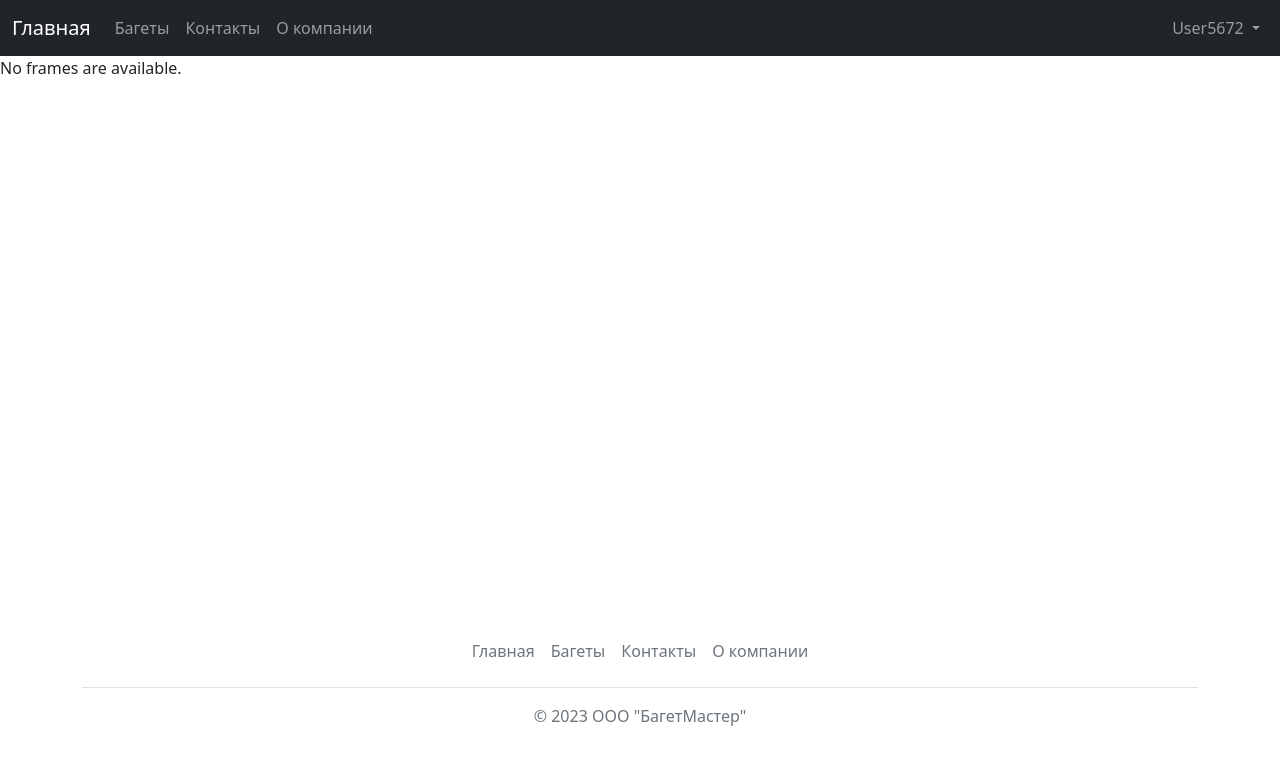
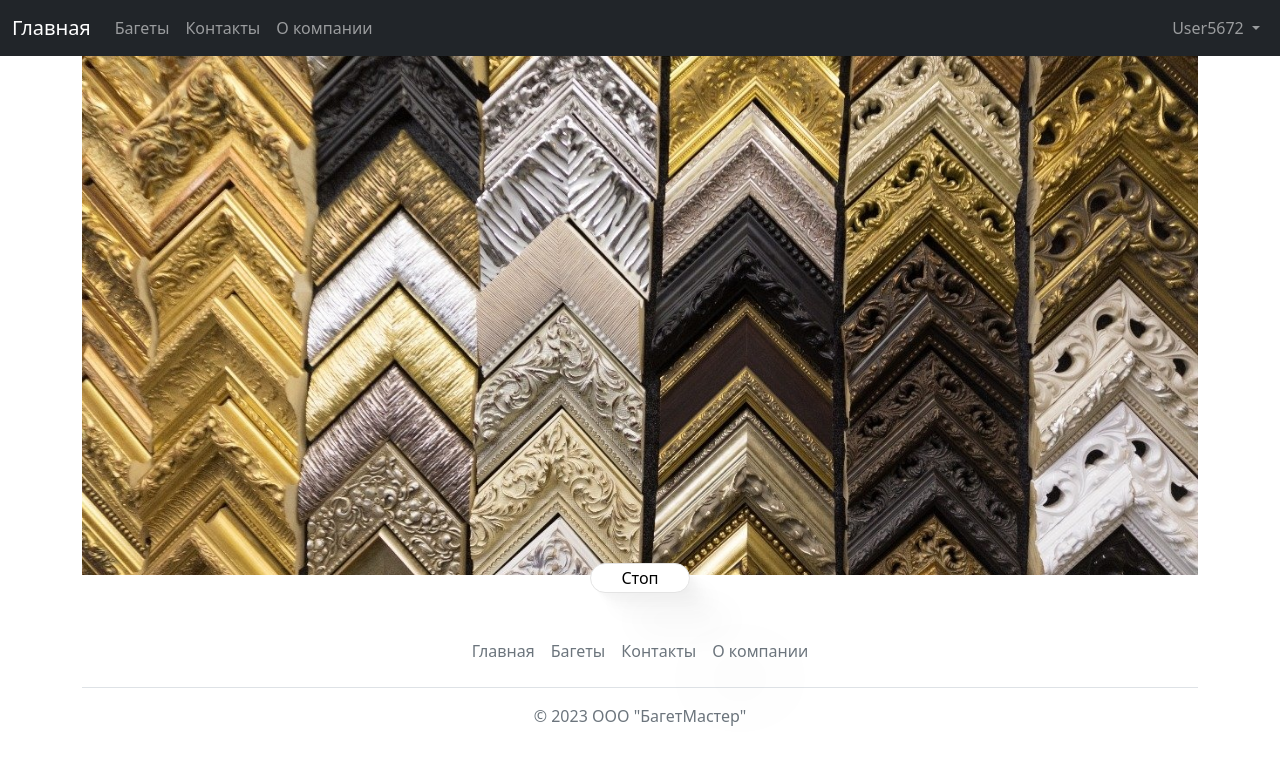
Before and after one commit to robz-tirtlib/framing-workshop, a Django app: page / in a window 1280 px wide. Shown: the top 765 px of the page. Run offline with Django 4.2, Linux system fonts and the light colour scheme; data that the repository does not hold is empty.

Commit message:
feat: slider on main page

```diff
--- /dev/null
+++ b/workshop/static/css/slider.css
@@ -0,0 +1,61 @@
+#slides{
+	position: relative;
+	height: 100%;
+	padding: 0px;
+	margin: 0px;
+	list-style-type: none;
+}
+
+.slide{
+	position: absolute;
+	left: 0px;
+	top: 0px;
+	width: 100%;
+	height: 100%;
+	opacity: 0;
+	z-index: 1;
+
+	-webkit-transition: opacity 1s;
+	-moz-transition: opacity 1s;
+	-o-transition: opacity 1s;
+	transition: opacity 1s;
+}
+
+.showing{
+	opacity: 1;
+	z-index: 2;
+}
+
+
+
+/*
+*/
+
+
+.buttons{
+	display: flex;
+
+	justify-content: center;
+	z-index: 10;
+	button {
+	  background: white;
+	  color: black;
+	  border: none;
+	  border-radius:15px;
+	  position: relative;
+	  padding: 2px 8px 2px;
+	  min-width: 100px;
+	  top: -12px;
+	  z-index: inherit;
+
+
+	  border: 1px solid rgb(228, 228, 228);
+	  box-shadow:
+		2.8px 2.8px 2.2px rgba(0, 0, 0, 0.011),
+		6.7px 6.7px 5.3px rgba(0, 0, 0, 0.016),
+		12.5px 12.5px 10px rgba(0, 0, 0, 0.02),
+		22.3px 22.3px 17.9px rgba(0, 0, 0, 0.024),
+		41.8px 41.8px 33.4px rgba(0, 0, 0, 0.029),
+		100px 100px 80px rgba(0, 0, 0, 0.04);
+	}
+  }
--- /dev/null
+++ b/workshop/static/js/slider.js
@@ -0,0 +1,29 @@
+var slides = document.querySelectorAll('#slides .slide');
+var currentSlide = 0;
+var slideInterval = setInterval(nextSlide,2000);
+
+function nextSlide(){
+	slides[currentSlide].className = 'slide';
+	currentSlide = (currentSlide+1)%slides.length;
+	slides[currentSlide].className = 'slide showing';
+}
+
+var playing = true;
+var pauseButton = document.getElementById('pause');
+
+function pauseSlideshow(){
+	pauseButton.innerHTML = 'Начать';
+	playing = false;
+	clearInterval(slideInterval);
+}
+
+function playSlideshow(){
+	pauseButton.innerHTML = 'Стоп';
+	playing = true;
+	slideInterval = setInterval(nextSlide,2000);
+}
+
+pauseButton.onclick = function(){
+	if(playing){ pauseSlideshow(); }
+	else{ playSlideshow(); }
+};
--- a/workshop/templates/base.html
+++ b/workshop/templates/base.html
@@ -8,6 +8,8 @@
     <title>Framing workshop</title>
     <link rel="shortcut icon" type="image/png" href="{% static 'images/favicon.png' %}">
     <link rel="stylesheet" href="{% static 'css/base.css' %}">
+    {% block includes %}
+    {% endblock %}
     <link href="https://cdn.jsdelivr.net/npm/bootstrap@5.2.3/dist/css/bootstrap.min.css" rel="stylesheet" integrity="sha384-rbsA2VBKQhggwzxH7pPCaAqO46MgnOM80zW1RWuH61DGLwZJEdK2Kadq2F9CUG65" crossorigin="anonymous">
   </head>
   <body class="d-flex flex-column h-100">
--- a/workshop/workshopapp/templates/workshopapp/index.html
+++ b/workshop/workshopapp/templates/workshopapp/index.html
@@ -1,13 +1,26 @@
 {% extends 'base.html' %}
 
+{% load static %}
+
+{% block includes %}
+    <link rel="stylesheet" href="{% static 'css/slider.css' %}">
+{% endblock %}
+
 {% block content %}
-    {% if frames %}
-        <ul>
-        {% for frame in frames %}
-            <li><a href="{% url 'workshopapp:frame' frame.id %}">{{ frame.name }}</a></li>
-        {% endfor %}
-        </ul>
-    {% else %}
-        <p>No frames are available.</p>
-    {% endif %}
+    <div class="container" style="height: 100%;">
+        <div class="slider" style="height: 100%;">
+            <ul id="slides">
+                <li class="slide showing"><img src="{% static 'images/slider_image_1.jpg' %}" style="height: 100%; width: 100%; object-fit: cover;"></li>
+                <li class="slide"><img src="{% static 'images/slider_image_2.jpg' %}" style="height: 100%; width: 100%; object-fit: cover;"></li>
+                <li class="slide"><img src="{% static 'images/slider_image_3.jpg' %}" style="height: 100%; width: 100%; object-fit: cover;"></li>
+                <li class="slide"><img src="{% static 'images/slider_image_4.jpg' %}" style="height: 100%; width: 100%; object-fit: cover;"></li>
+                <li class="slide"><img src="{% static 'images/slider_image_5.jpg' %}" style="height: 100%; width: 100%; object-fit: cover;"></li>
+            </ul>
+            <div class="buttons">
+                <button class="controls" id="pause">Стоп</button>
+            </div>
+        </div>
+    </div>
+
+    <script src="{% static 'js/slider.js' %}"></script>
 {% endblock %}
```
Also changed, not shown: workshop/workshopapp/templates/workshopapp/frames.html (added, +13 -0 lines), workshop/static/images/slider_image_1.jpg (added), workshop/static/images/slider_image_2.jpg (added), workshop/static/images/slider_image_3.jpg (added), workshop/static/images/slider_image_4.jpg (added), workshop/static/images/slider_image_5.jpg (added).
